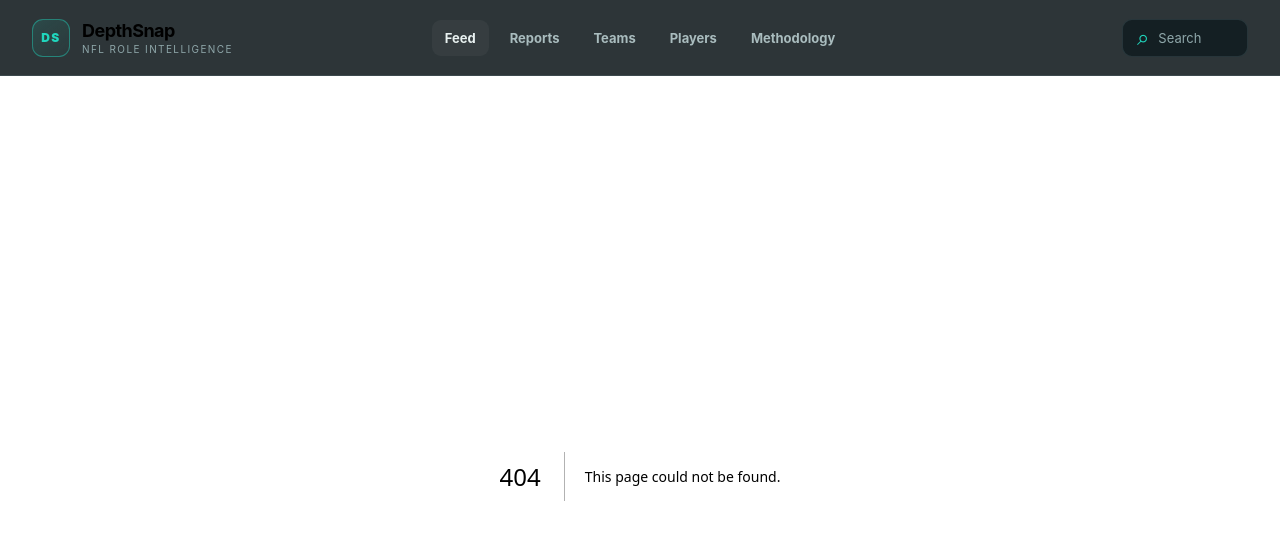
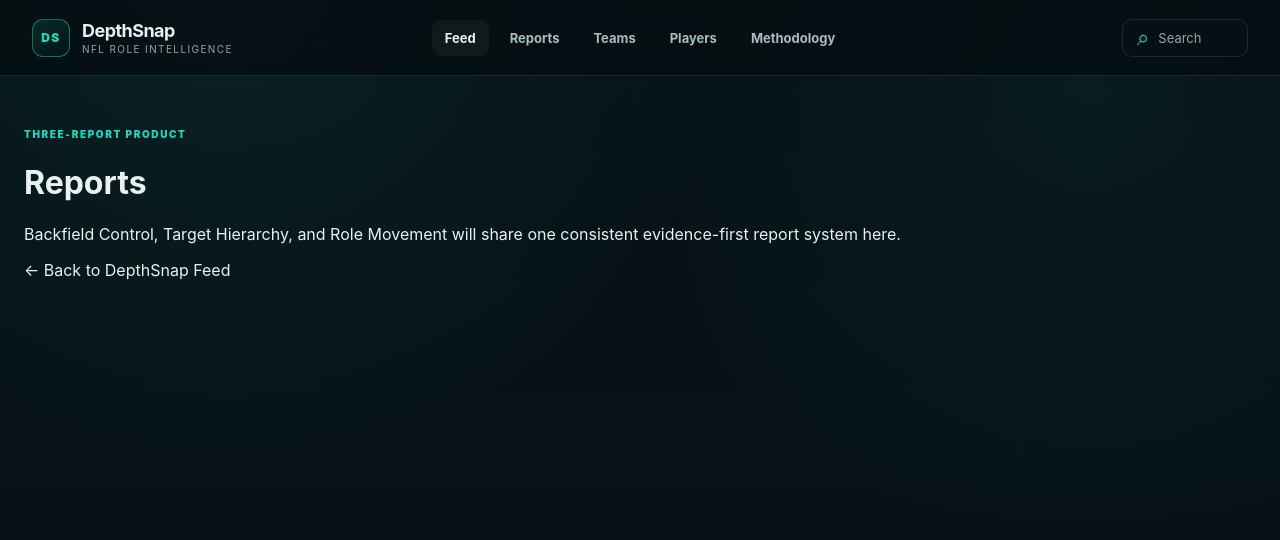
Before and after one commit to tucknub/nfl-prop-war-room, a Next.js app in the folder apps/web/: page /reports in a window 1280 px wide. Before the commit this address had no page. Shown: the top 540 px of the page. Built offline with nearby package versions, Linux system fonts and the light colour scheme.

Commit message:
Add DepthSnap reports route

```diff
--- /dev/null
+++ b/apps/web/src/app/reports/page.tsx
@@ -0,0 +1,11 @@
+import { PlaceholderPage } from "@/components/placeholder-page";
+
+export default function ReportsPage() {
+  return (
+    <PlaceholderPage
+      eyebrow="Three-report product"
+      title="Reports"
+      description="Backfield Control, Target Hierarchy, and Role Movement will share one consistent evidence-first report system here."
+    />
+  );
+}
```
